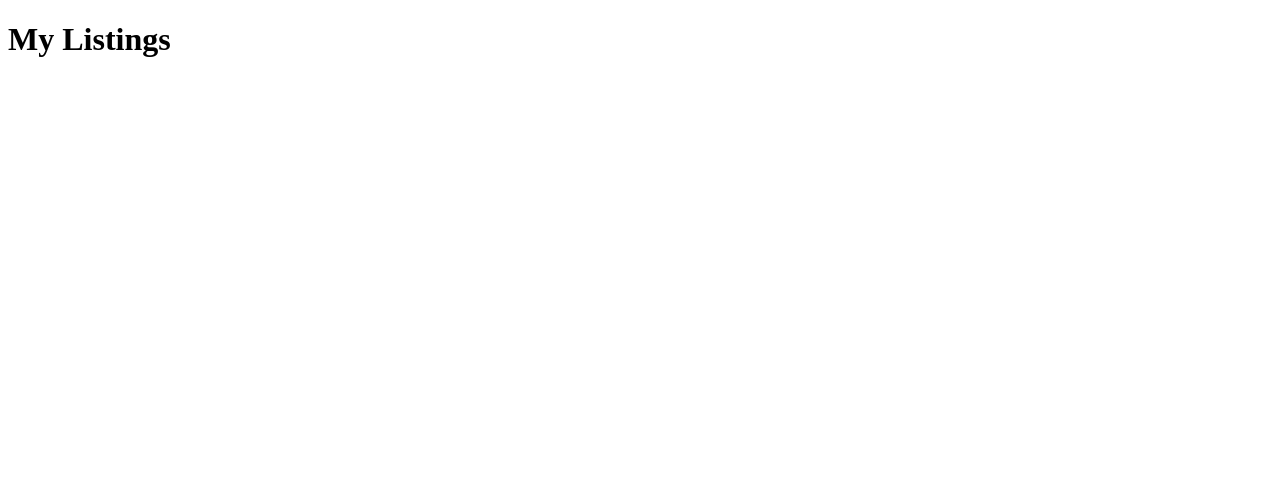
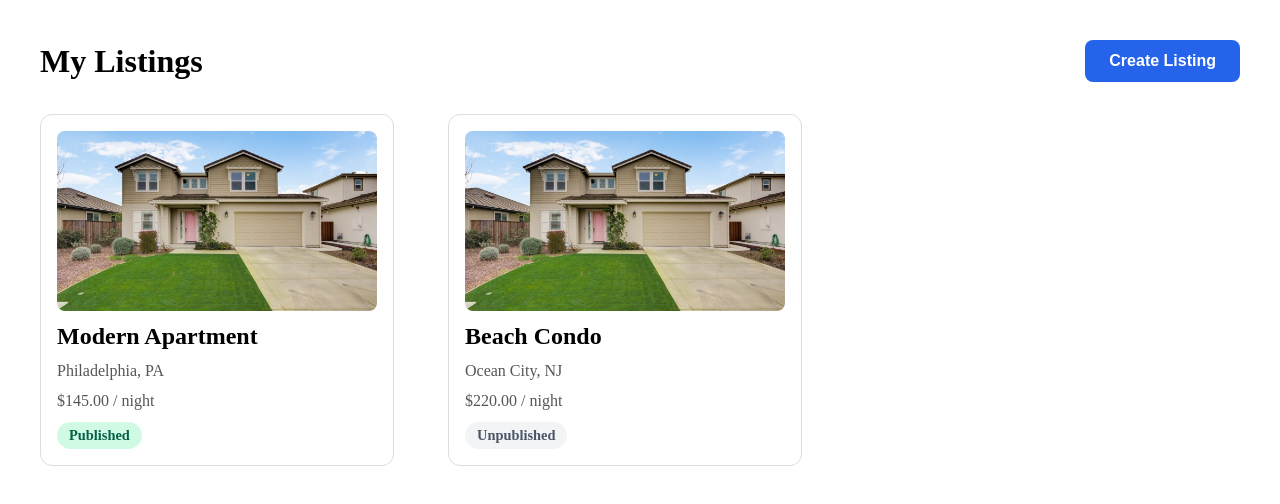
Before and after one commit to OwenTruong/p2, a React (Vite) app in the folder frontend/: page /my-listings in a window 1280 px wide. Shown: the top 504 px of the page. Built offline with nearby package versions, Linux system fonts and the light colour scheme.

Commit message:
Implement My Listings Page

```diff
--- a/frontend/src/app/router.tsx
+++ b/frontend/src/app/router.tsx
@@ -1,8 +1,17 @@
 import {
     createBrowserRouter
 } from "react-router-dom";
+
 import HomePage from "../features/home/pages/HomePage";
 import MyListingsPage from "../features/listings/pages/MyListingsPage";
+
+function CreateListingPage() {
+    return <h1>Create Listing (Coming Soon)</h1>;
+}
+
+function ListingDetailsPage() {
+    return <h1>Listing Details (Coming Soon)</h1>;
+}
 
 export const router = createBrowserRouter([
     {
@@ -12,5 +21,13 @@ export const router = createBrowserRouter([
     {
         path: "/my-listings",
         element: <MyListingsPage />
+    },
+    {
+        path: "/my-listings/create",
+        element: <CreateListingPage />
+    },
+    {
+        path: "/my-listings/:listingId",
+        element: <ListingDetailsPage />
     }
 ]);
--- /dev/null
+++ b/frontend/src/features/listings/components/ListingCard.module.css
@@ -0,0 +1,59 @@
+.card {
+    display: flex;
+    flex-direction: column;
+    gap: 0.75rem;
+
+    width: 320px;
+    padding: 1rem;
+
+    border: 1px solid #ddd;
+    border-radius: 12px;
+
+    background-color: white;
+    cursor: pointer;
+
+    transition: transform 0.2s ease, box-shadow 0.2s ease;
+}
+
+.card:hover {
+    transform: translateY(-2px);
+    box-shadow: 0 4px 12px rgba(0, 0, 0, 0.15);
+}
+
+.image {
+    width: 100%;
+    height: 180px;
+
+    object-fit: cover;
+    border-radius: 8px;
+}
+
+.title {
+    margin: 0;
+}
+
+.location,
+.price {
+    margin: 0;
+    color: #555;
+}
+
+.status {
+    width: fit-content;
+
+    padding: 0.3rem 0.75rem;
+    border-radius: 999px;
+
+    font-size: 0.9rem;
+    font-weight: 600;
+}
+
+.published {
+    background-color: #d1fae5;
+    color: #065f46;
+}
+
+.unpublished {
+    background-color: #f3f4f6;
+    color: #4b5563;
+}
--- /dev/null
+++ b/frontend/src/features/listings/components/ListingCard.tsx
@@ -0,0 +1,56 @@
+import styles from "./ListingCard.module.css";
+
+import type { Listing } from "../types";
+import placeholderImage from "../../../assets/house-ex.jpeg";
+
+interface ListingCardProps {
+    listing: Listing;
+    onClick?: () => void;
+}
+
+export default function ListingCard({
+    listing,
+    onClick,
+}: ListingCardProps) {
+    return (
+        <div
+            className={styles.card}
+            onClick={onClick}
+        >
+            {/* Placeholder image */}
+            <img
+                className={styles.image}
+                src={placeholderImage}
+                alt="Listing placeholder"
+            />
+
+            {/* Listing title */}
+            <h2 className={styles.title}>
+                {listing.title}
+            </h2>
+
+            {/* Property location */}
+            <p className={styles.location}>
+                {listing.city}, {listing.state}
+            </p>
+
+            {/* Nightly price */}
+            <p className={styles.price}>
+                ${listing.price_per_night} / night
+            </p>
+
+            {/* Publication status */}
+            <span
+                className={`${styles.status} ${
+                    listing.is_published
+                        ? styles.published
+                        : styles.unpublished
+                }`}
+            >
+                {listing.is_published
+                    ? "Published"
+                    : "Unpublished"}
+            </span>
+        </div>
+    );
+}
--- /dev/null
+++ b/frontend/src/features/listings/pages/MyListingsPage.module.css
@@ -0,0 +1,41 @@
+.container {
+    max-width: 1200px;
+    margin: 0 auto;
+    padding: 2rem;
+}
+
+.header {
+    display: flex;
+    justify-content: space-between;
+    align-items: center;
+    margin-bottom: 2rem;
+}
+
+.title {
+    margin: 0;
+}
+
+.createButton {
+    padding: 0.75rem 1.5rem;
+
+    border: none;
+    border-radius: 8px;
+
+    background-color: #2563eb;
+    color: white;
+
+    font-size: 1rem;
+    font-weight: 600;
+
+    cursor: pointer;
+}
+
+.createButton:hover {
+    background-color: #1d4ed8;
+}
+
+.listingsGrid {
+    display: grid;
+    grid-template-columns: repeat(auto-fill, minmax(320px, 1fr));
+    gap: 1.5rem;
+}
--- a/frontend/src/features/listings/pages/MyListingsPage.tsx
+++ b/frontend/src/features/listings/pages/MyListingsPage.tsx
@@ -1,7 +1,84 @@
+import { useEffect, useState } from "react";
+import { useNavigate } from "react-router-dom";
+
+import styles from "./MyListingsPage.module.css";
+
+import { getMyListings } from "../api/listings";
+import ListingCard from "../components/ListingCard";
+import type { Listing } from "../types";
+
 export default function MyListingsPage() {
+    // React Router navigation
+    const navigate = useNavigate();
+
+    // Store the current user's listings
+    const [listings, setListings] = useState<Listing[]>([]);
+
+    // Track loading state while fetching data
+    const [loading, setLoading] = useState(true);
+
+    // Store any error message if the request fails
+    const [error, setError] = useState("");
+
+    // Fetch the current user's listings when the page loads
+    useEffect(() => {
+        async function loadListings() {
+            try {
+                const data = await getMyListings();
+                setListings(data);
+            } catch {
+                setError("Failed to load listings.");
+            } finally {
+                setLoading(false);
+            }
+        }
+
+        loadListings();
+    }, []);
+
+    // Show a loading message while data is being fetched
+    if (loading) {
+        return <p>Loading listings...</p>;
+    }
+
+    // Show an error message if the request failed
+    if (error) {
+        return <p>{error}</p>;
+    }
+
+    // Show a message if the user has no listings
+    if (listings.length === 0) {
+        return <p>You don't have any listings yet.</p>;
+    }
+
     return (
-        <div>
-            <h1>My Listings</h1>
+        <div className={styles.container}>
+            <div className={styles.header}>
+                <h1 className={styles.title}>
+                    My Listings
+                </h1>
+
+                {/* Navigate to the create listing page */}
+                <button
+                    className={styles.createButton}
+                    onClick={() => navigate("/my-listings/create")}
+                >
+                    Create Listing
+                </button>
+            </div>
+
+            <div className={styles.listingsGrid}>
+                {/* Render a card for each listing */}
+                {listings.map((listing) => (
+                    <ListingCard
+                        key={listing.listing_id}
+                        listing={listing}
+                        onClick={() =>
+                            navigate(`/my-listings/${listing.listing_id}`)
+                        }
+                    />
+                ))}
+            </div>
         </div>
     );
 }
```
Also changed, not shown: frontend/src/assets/house-ex.jpeg (added), 1 other file (tests, documents, lock files or other folders).
